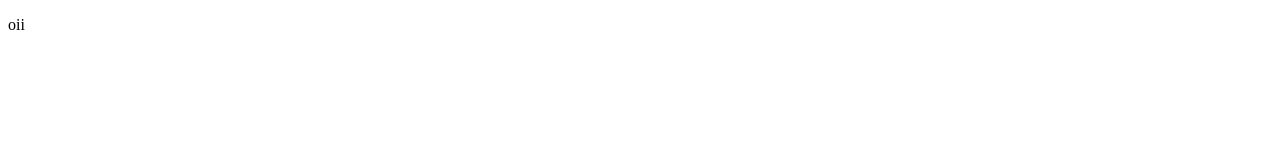
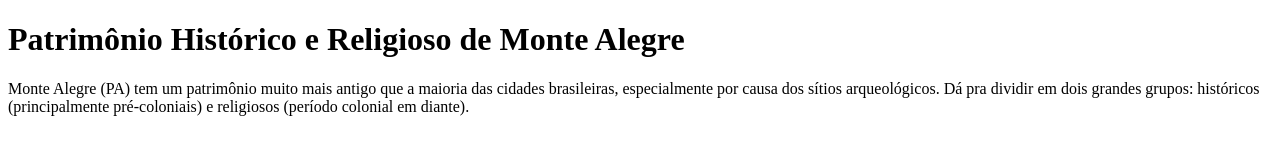
Before and after one commit to Farazakill/Monte-Alegre--Patrimonio-historico-e-religioso, a plain HTML site: page INDEX.HTML in a window 1280 px wide. Drawn offline with Linux system fonts and the light colour scheme.

Commit message:
isso aqui adiciona um parágrafo e um título

```diff
--- a/INDEX.HTML
+++ b/INDEX.HTML
@@ -5,6 +5,10 @@
     <title>Patrimônio Histórico de Religioso de Monte Alegre</title>
 </head>
 <body>
-<p>oii</p>
+<h1>Patrimônio Histórico e Religioso de Monte Alegre </h1>
+<p>Monte Alegre (PA) tem um patrimônio muito mais antigo que a maioria das cidades brasileiras,
+   especialmente por causa dos sítios arqueológicos. Dá pra dividir em dois grandes grupos: históricos
+   (principalmente pré-coloniais) e religiosos (período colonial em diante).
+</p>
 </body>
 </html>
```
